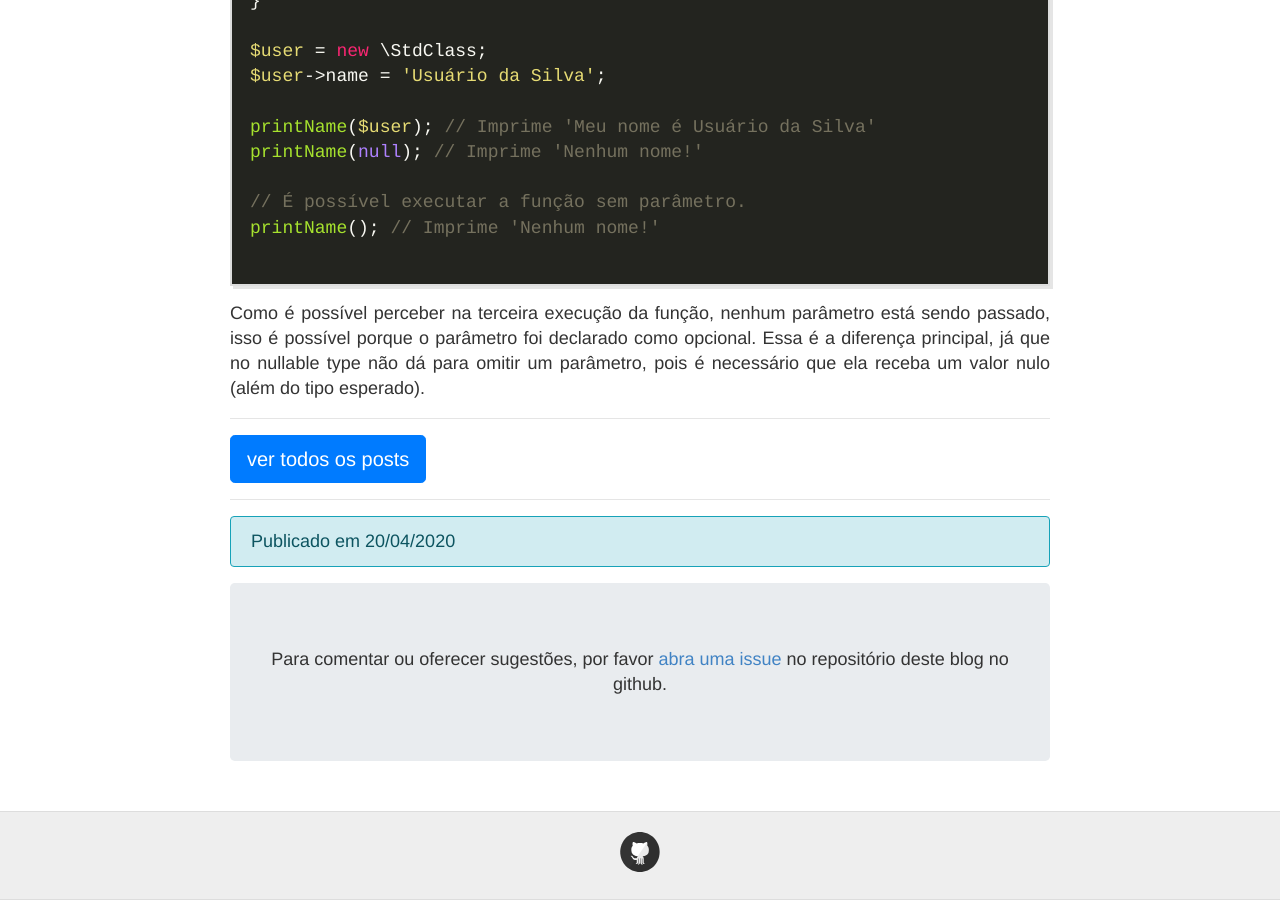
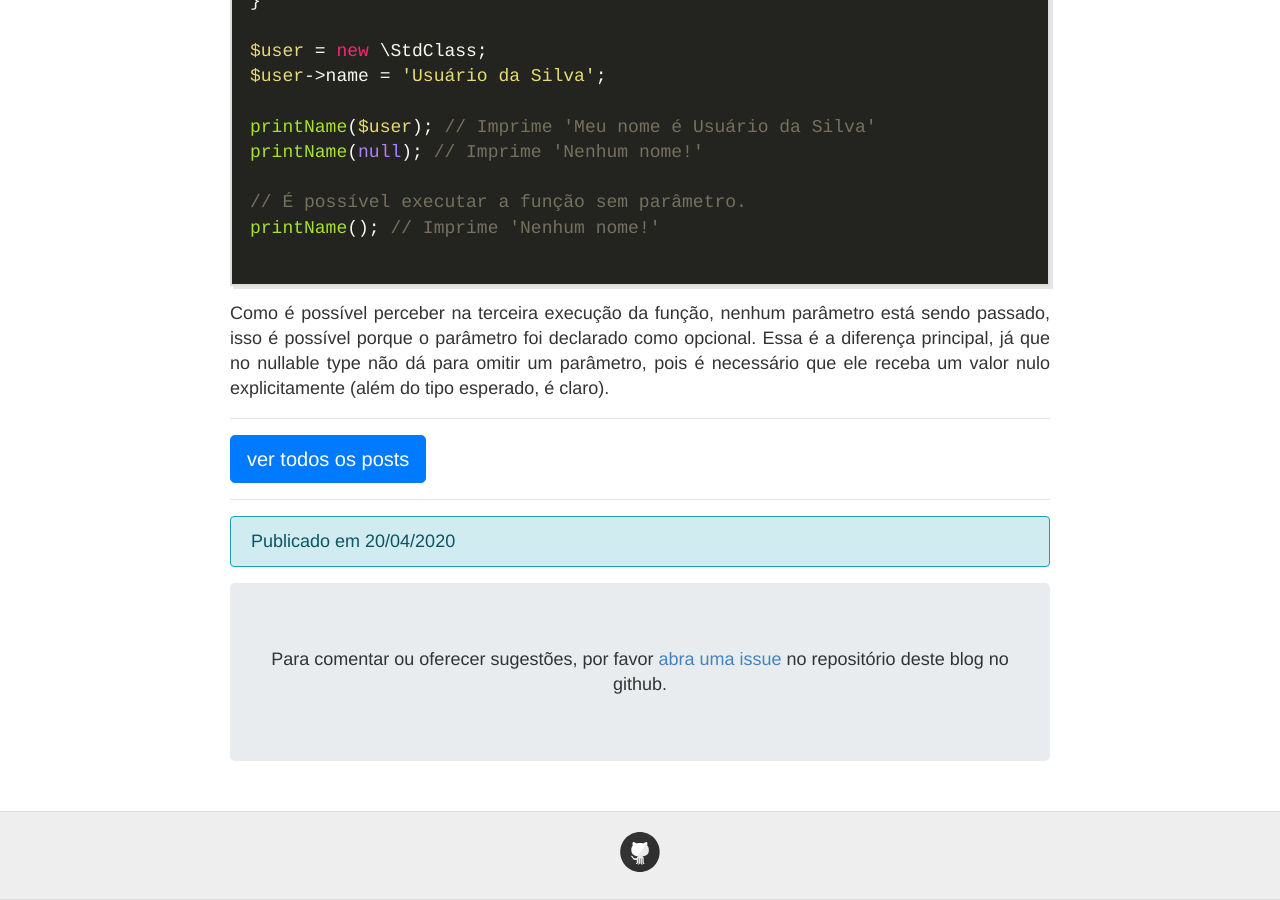
Before and after one commit to raphael-da-silva/raphael-da-silva.github.io, a Jekyll site: the page built from _posts/2020-04-20-nullable-types-vs-parametros-opcionais.md, in a window 1280 px wide and 900 px high, scrolled down 1506 px. Built offline with Jekyll 4.4.1, drawn with Linux system fonts in a browser that asks for light colours; nearby versions of some CDN libraries.

Commit message:
Revisão no texto

````diff
--- a/_posts/2020-04-20-nullable-types-vs-parametros-opcionais.md
+++ b/_posts/2020-04-20-nullable-types-vs-parametros-opcionais.md
@@ -63,4 +63,4 @@ printName(null); // Imprime 'Nenhum nome!'
 printName(); // Imprime 'Nenhum nome!'
 
 ```
-Como é possível perceber na terceira execução da função, nenhum parâmetro está sendo passado, isso é possível porque o parâmetro foi declarado como opcional. Essa é a diferença principal, já que no nullable type não dá para omitir um parâmetro, pois é necessário que ela receba um valor nulo (além do tipo esperado).
+Como é possível perceber na terceira execução da função, nenhum parâmetro está sendo passado, isso é possível porque o parâmetro foi declarado como opcional. Essa é a diferença principal, já que no nullable type não dá para omitir um parâmetro, pois é necessário que ele receba um valor nulo explicitamente (além do tipo esperado, é claro).
````
